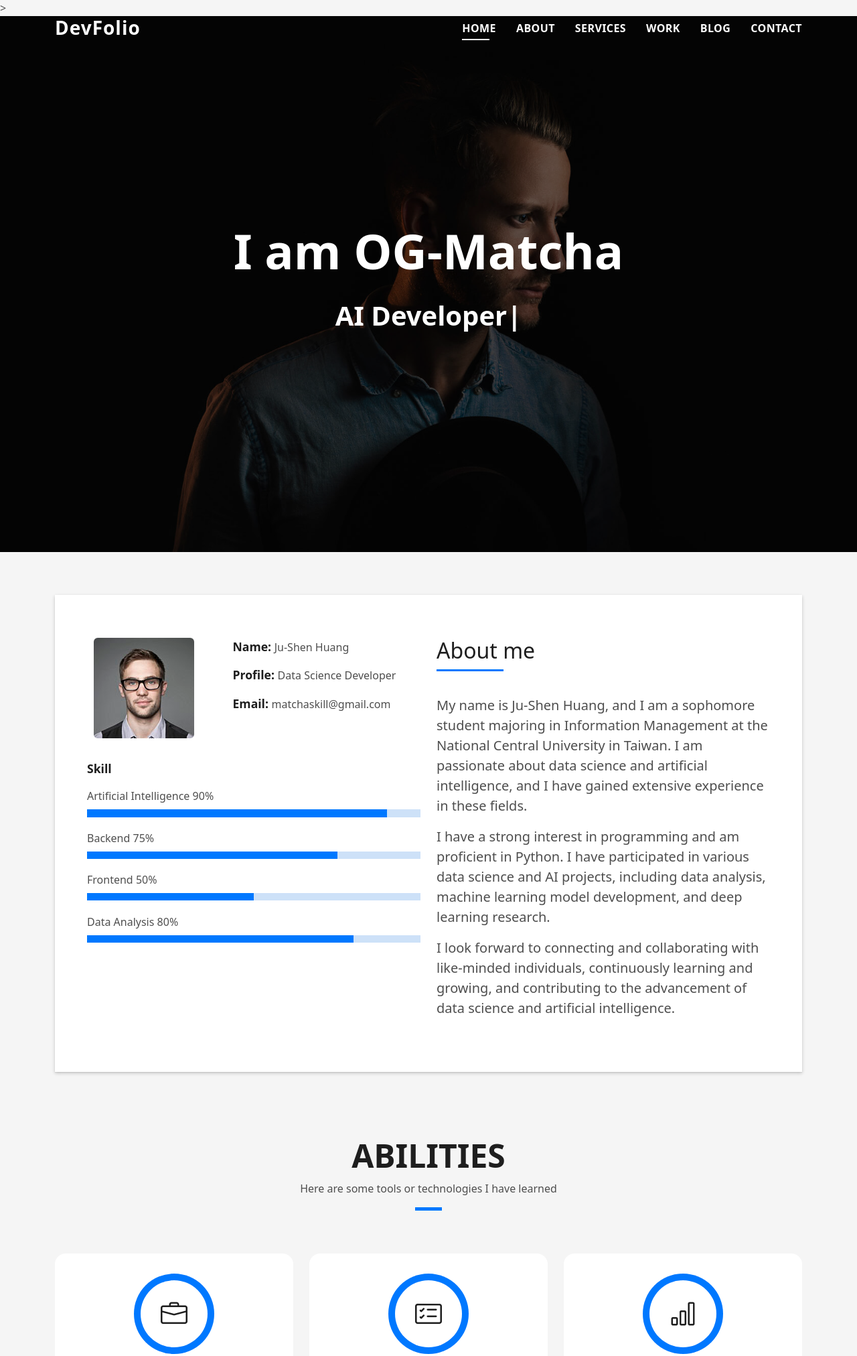
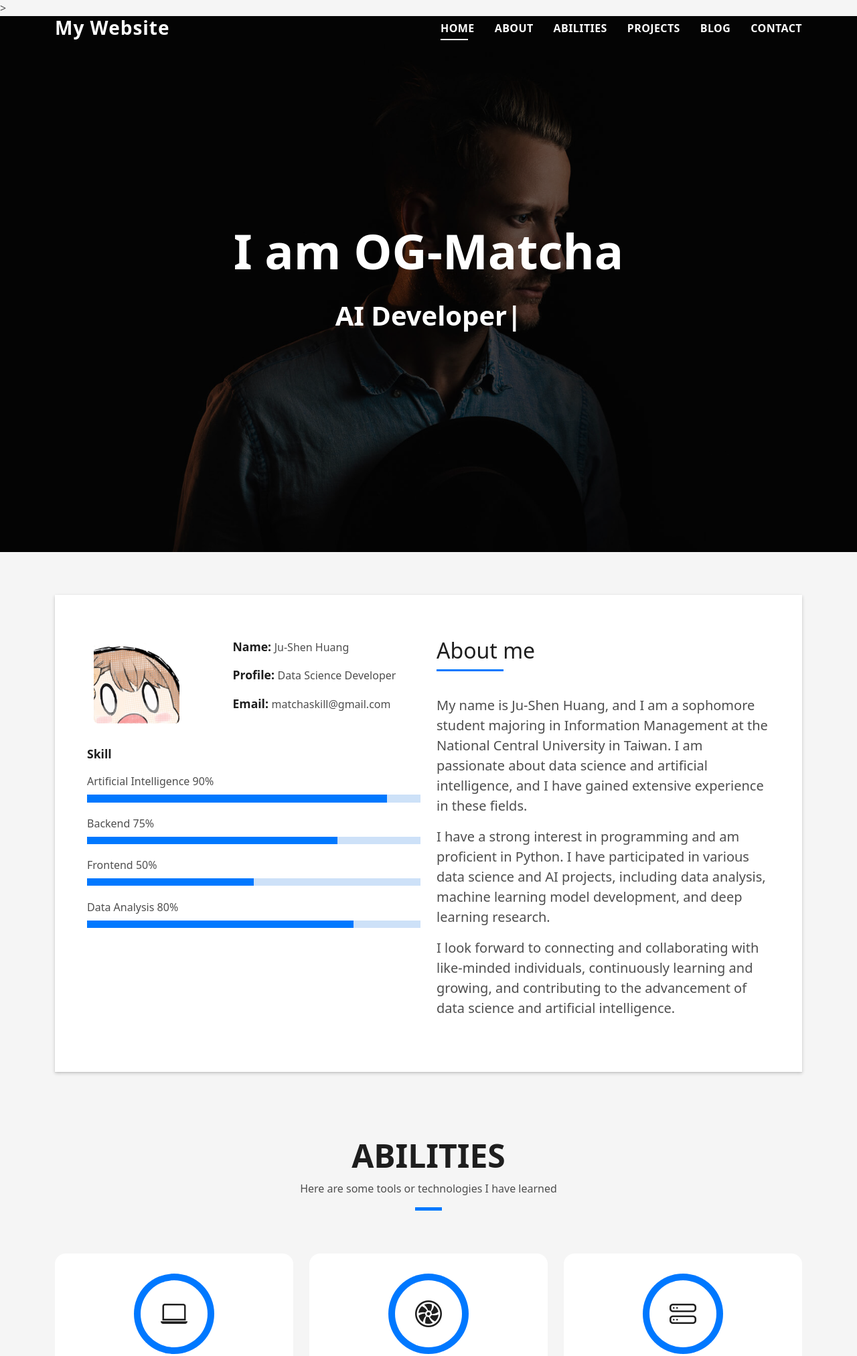
Before and after one commit to OG-Matcha/OG-Matcha.github.io, a plain HTML site: page index.html in a window 1280 px wide. Shown: the top 2024 px of the page at 67% size. Drawn offline with Linux system fonts and the light colour scheme.

Commit message:
add: change icons

```diff
--- a/assets/css/style.css
+++ b/assets/css/style.css
@@ -831,6 +831,7 @@ a:hover {
 
 .about-mf .about-img {
   margin-bottom: 2rem;
+  width: 8rem;
 }
 
 .about-mf .about-img img {
--- a/index.html
+++ b/index.html
@@ -41,9 +41,7 @@
             <div
                 class="container d-flex align-items-center justify-content-between"
             >
-                <h1 class="logo"><a href="index.html">DevFolio</a></h1>
-                <!-- Uncomment below if you prefer to use an image logo -->
-                <!-- <a href="index.html" class="logo"><img src="assets/img/logo.png" alt="" class="img-fluid"></a>-->
+                <h1 class="logo"><a href="index.html">My Website</a></h1>
 
                 <nav id="navbar" class="navbar">
                     <ul>
@@ -56,12 +54,14 @@
                             <a class="nav-link scrollto" href="#about">About</a>
                         </li>
                         <li>
-                            <a class="nav-link scrollto" href="#services"
-                                >Services</a
+                            <a class="nav-link scrollto" href="#abilities"
+                                >Abilities</a
                             >
                         </li>
                         <li>
-                            <a class="nav-link scrollto" href="#work">Work</a>
+                            <a class="nav-link scrollto" href="#projects"
+                                >Projects</a
+                            >
                         </li>
                         <li>
                             <a class="nav-link scrollto" href="#blog">Blog</a>
@@ -129,7 +129,7 @@
                         <p class="hero-subtitle">
                             <span
                                 class="typed"
-                                data-typed-items="Python Programmer, AI Developer"
+                                data-typed-items="Python Programmer, AI Developer, Data Scientist"
                             ></span>
                         </p>
                         <!-- <p class="pt-3"><a class="btn btn-primary btn js-scroll px-4" href="#about" role="button">Learn More</a></p> -->
@@ -152,7 +152,7 @@
                                             <div class="col-sm-6 col-md-5">
                                                 <div class="about-img">
                                                     <img
-                                                        src="assets/img/testimonial-2.jpg"
+                                                        src="assets/img/logo.png"
                                                         class="img-fluid rounded b-shadow-a"
                                                         alt=""
                                                     />
@@ -288,7 +288,7 @@
             <!-- End About Section -->
 
             <!-- ======= Services Section ======= -->
-            <section id="services" class="services-mf pt-5 route">
+            <section id="abilities" class="services-mf pt-5 route">
                 <div class="container">
                     <div class="row">
                         <div class="col-sm-12">
@@ -307,7 +307,7 @@
                             <div class="service-box">
                                 <div class="service-ico">
                                     <span class="ico-circle"
-                                        ><i class="bi bi-briefcase"></i
+                                        ><i class="bi bi-laptop"></i
                                     ></span>
                                 </div>
                                 <div class="service-content">
@@ -326,7 +326,7 @@
                             <div class="service-box">
                                 <div class="service-ico">
                                     <span class="ico-circle"
-                                        ><i class="bi bi-card-checklist"></i
+                                        ><i class="bi bi-fan"></i
                                     ></span>
                                 </div>
                                 <div class="service-content">
@@ -343,7 +343,7 @@
                             <div class="service-box">
                                 <div class="service-ico">
                                     <span class="ico-circle"
-                                        ><i class="bi bi-bar-chart"></i
+                                        ><i class="bi bi-hdd-stack"></i
                                     ></span>
                                 </div>
                                 <div class="service-content">
@@ -360,7 +360,7 @@
                             <div class="service-box">
                                 <div class="service-ico">
                                     <span class="ico-circle"
-                                        ><i class="bi bi-binoculars"></i
+                                        ><i class="bi bi-database"></i
                                     ></span>
                                 </div>
                                 <div class="service-content">
@@ -376,9 +376,9 @@
                         <div class="col-md-4">
                             <div class="service-box">
                                 <div class="service-ico">
-                                    <span class="ico-circle"
-                                        ><i class="bi bi-brightness-high"></i
-                                    ></span>
+                                    <span class="ico-circle">
+                                        <i class="bi bi-command"></i>
+                                    </span>
                                 </div>
                                 <div class="service-content">
                                     <h2 class="s-title">Frameworks</h2>
@@ -394,7 +394,7 @@
                             <div class="service-box">
                                 <div class="service-ico">
                                     <span class="ico-circle"
-                                        ><i class="bi bi-calendar4-week"></i
+                                        ><i class="bi bi-gear"></i
                                     ></span>
                                 </div>
                                 <div class="service-content">
@@ -506,7 +506,7 @@
             <!-- End Counter Section -->
 
             <!-- ======= Portfolio Section ======= -->
-            <section id="work" class="portfolio-mf sect-pt4 route">
+            <section id="projects" class="portfolio-mf sect-pt4 route">
                 <div class="container">
                     <div class="row">
                         <div class="col-sm-12">
```
Also changed, not shown: assets/img/logo.png (added).
